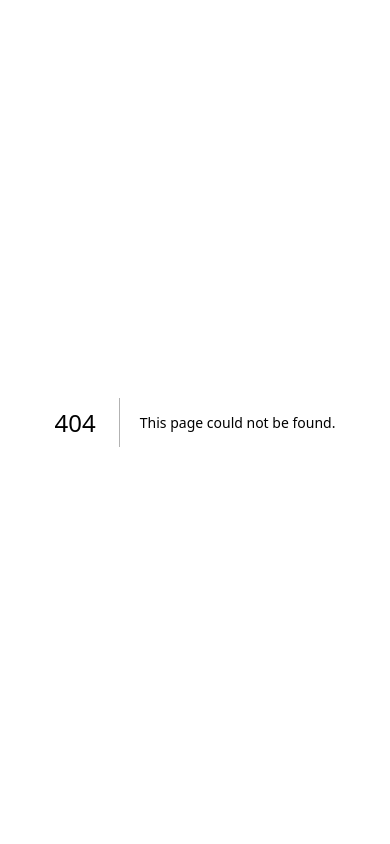
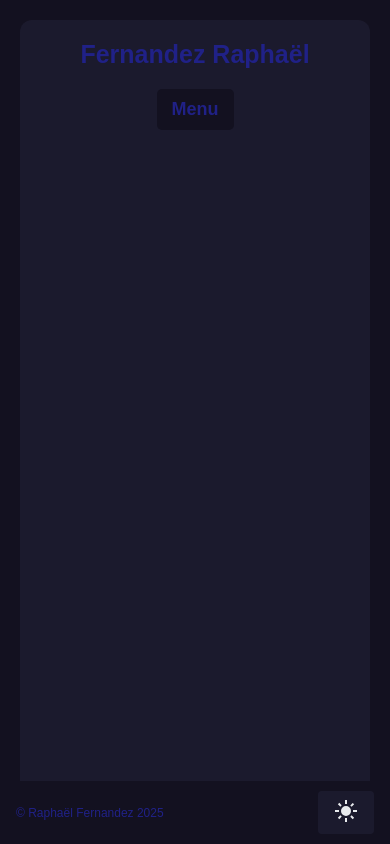
Before and after one commit to FernandezRaphael/my-portfolio, a Next.js app: page /projets in a window 390 px wide. Before the commit this address had no page. Built offline with nearby package versions, Linux system fonts and the light colour scheme; a web font is replaced by a local one.

Commit message:
page projets

```diff
--- a/src/app/About.module.css
+++ b/src/app/About.module.css
@@ -90,7 +90,7 @@
     }
 
     .container>div {
-        top: 40px;
+
         flex: 0 1 calc(15%);
         /* Sur mobile, occupe 15% de la largeur */
 
--- a/src/app/Hero.tsx
+++ b/src/app/Hero.tsx
@@ -1,16 +1,17 @@
 "use client";
 
+import Link from "next/link";
 import styles from "./Hero.module.css";
 
 export default function Hero() {
     return (
         <div className={styles.hero}>
-            <h1 className={styles.h1}>Fernandez Raphaël</h1>
+            <Link href="/"><h1 className={styles.h1}>Fernandez Raphaël</h1></Link>
             <div className={styles.menuWrapper}>
                 <span className={styles.menuTrigger}>Menu</span>
                 <div className={styles.dropdownMenu}>
                     <ul>
-                        <li><a href="#projects">Projets</a></li>
+                        <li><Link href="/projets">Projets</Link></li>
                         <li><a href="#contact">Contact</a></li>
                     </ul>
                 </div>
--- a/src/app/globals.css
+++ b/src/app/globals.css
@@ -57,3 +57,33 @@ a {
   color: inherit;
   text-decoration: none;
 }
+
+.container {
+  position: relative;
+  /* Nécessaire pour utiliser les positions absolues */
+  width: 100%;
+  height: 100%;
+}
+
+.centered_box {
+  position: absolute;
+  /* Permet de contrôler précisément les marges */
+  top: 50px;
+  bottom: 50px;
+  left: 50px;
+  right: 50px;
+  background-color: var(--cbackground);
+  /* Couleur du bloc */
+  border-radius: 16px;
+  /* Ajoute des coins arrondis */
+}
+
+@media (max-width: 1000px) {
+  .centered_box {
+    top: 20px;
+    left: 20px;
+    right: 20px;
+    border-radius: 12px;
+    /* Réduit l'arrondi sur mobile */
+  }
+}
--- /dev/null
+++ b/src/app/projets/Projects.module.css
@@ -0,0 +1,29 @@
+.container {
+    position: relative;
+    /* Nécessaire pour utiliser les positions absolues */
+    width: 100%;
+    height: 100%;
+}
+
+.centered_box {
+    position: absolute;
+    /* Permet de contrôler précisément les marges */
+    top: 50px;
+    bottom: 50px;
+    left: 50px;
+    right: 50px;
+    background-color: var(--cbackground);
+    /* Couleur du bloc */
+    border-radius: 16px;
+    /* Ajoute des coins arrondis */
+}
+
+@media (max-width: 1000px) {
+    .centered_box {
+        top: 20px;
+        left: 20px;
+        right: 20px;
+        border-radius: 12px;
+        /* Réduit l'arrondi sur mobile */
+    }
+}
--- /dev/null
+++ b/src/app/projets/page.tsx
@@ -0,0 +1,16 @@
+"use client";
+
+import Footer from "../Footer";
+import Hero from "../Hero";
+import styles from "./Projects.module.css";
+
+export default function Projets() {
+    return (
+        <div className={styles.container}>
+            <div className={styles.centered_box}>
+                <Hero />
+            </div>
+            <Footer />
+        </div >
+    );
+}
```
